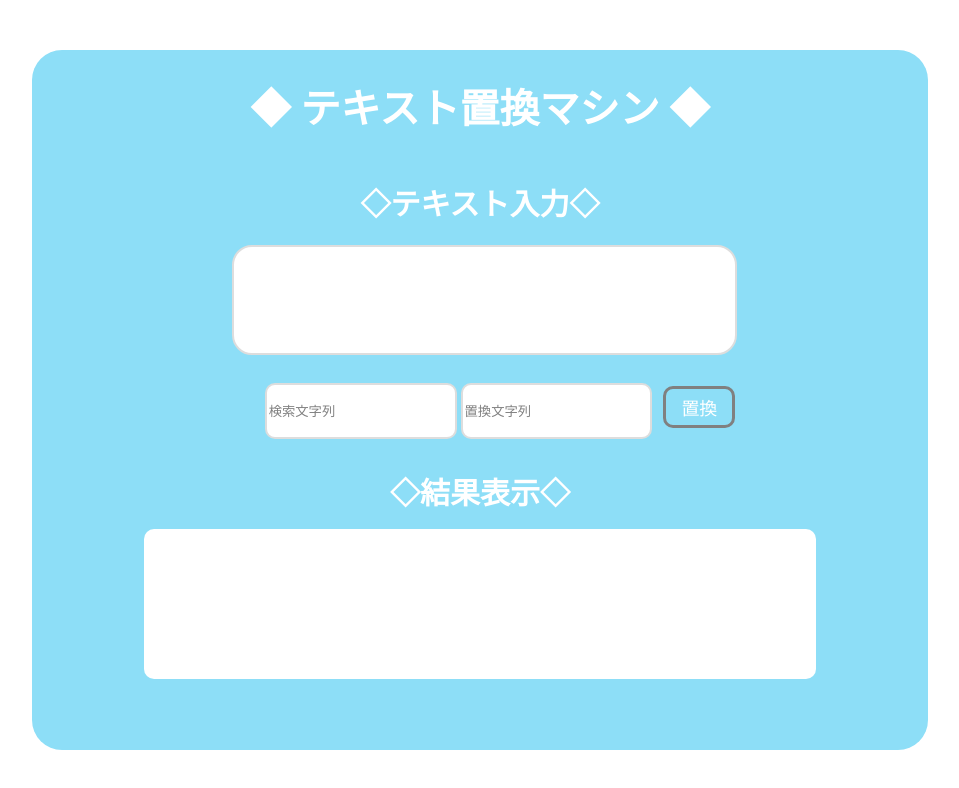
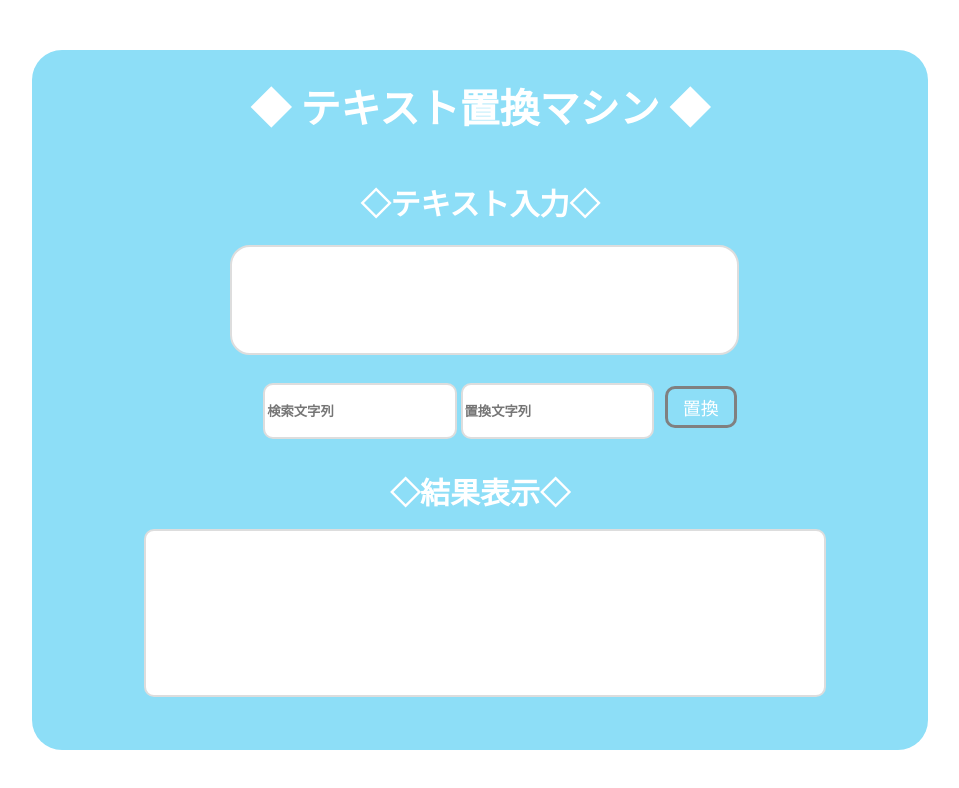
Before and after one commit to ayk920kd/JS_replacement_machine, a plain HTML site: page index.html in a window 1280 px wide. Shown: the whole page, without its empty margins (160-1119 px from the left). Drawn offline with Linux system fonts and the light colour scheme.

Commit message:
edit html, css

```diff
--- a/style.css
+++ b/style.css
@@ -125,10 +125,7 @@ body {
   resize: none;
   border: solid 2px #dddddd;
   border-radius: 20px;
-}
-
-::placeholder {
-  color: gray;
+  font-weight: bold;
 }
 
 
@@ -146,6 +143,7 @@ body {
   height: 50px;
   border: solid 2px #dddddd;
   border-radius: 10px;
+  font-weight: bold;
 }
 
 #input button {
@@ -184,4 +182,7 @@ h2 {
   height: 150px;
   background-color: #fff;
   border-radius: 10px;
+  padding: 7px 3px;
+  border: solid 2px #dddddd;
+  font-weight: bold;
 }
```
Also changed, not shown: index.html (+1 -2 lines).
